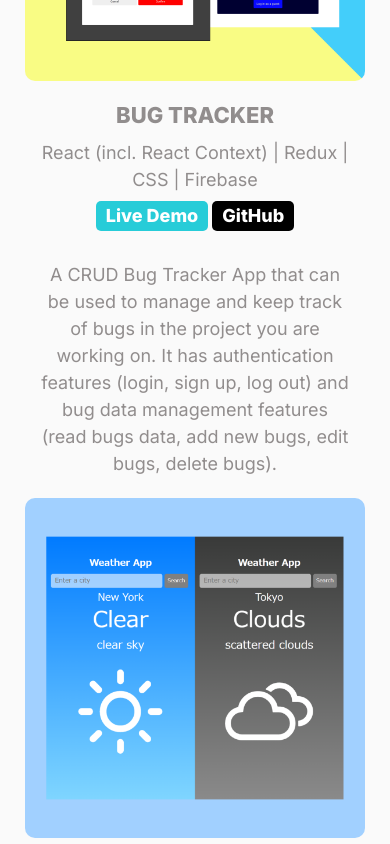
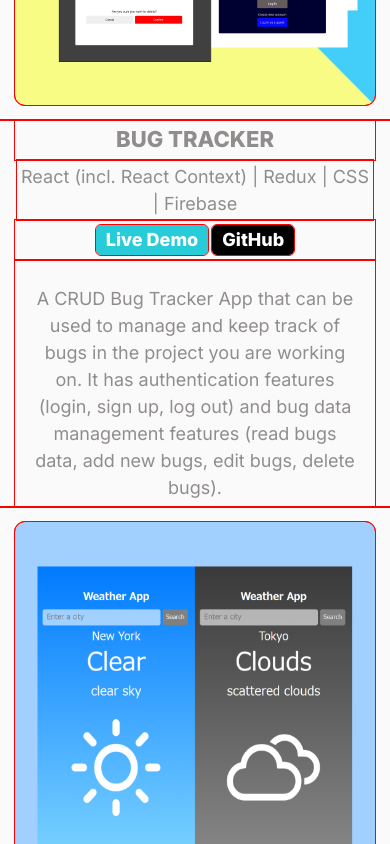
Before and after one commit to ayarmkt/portfolio, a React (Create React App) app: page / in a window 390 px wide. Shown: the part 1620-2464 px from the top of the page. Built offline with nearby package versions, Linux system fonts and the light colour scheme.

Commit message:
updated projects image CSS

```diff
--- a/src/components/Projects/Projects.module.css
+++ b/src/components/Projects/Projects.module.css
@@ -243,6 +243,10 @@
 
 /* Smartphones in portrait mode */
 @media only screen and (max-width: 420px) {
+  * {
+    outline: 1px solid red;
+  }
+
   .projects-list {
     animation: none;
   }
@@ -252,13 +256,24 @@
   }
 
   .project {
-    grid-template-rows: 370px 1fr;
-    width: 370px;
     margin: 0 auto;
+    grid-template-columns: 1fr;
+    grid-template-rows: repeat(3, auto);
+    position: relative;
+    width: 100%;
+  }
+
+  .project:before {
+    float: left;
+    padding-top: 100%;
+  }
+
+  .project-img {
+    float: left;
   }
 
   .project-description {
-    grid-template-rows: 40px auto 40px 1fr;
+    grid-template-rows: 1fr 1.5fr 1fr auto;
   }
 
   .tech {
@@ -269,4 +284,8 @@
   .link a {
     font-size: var(--fontsize-p);
   }
+
+  .description {
+    height: auto;
+  }
 }
```
Also changed, not shown: 1 other file (tests, documents, lock files or other folders).
